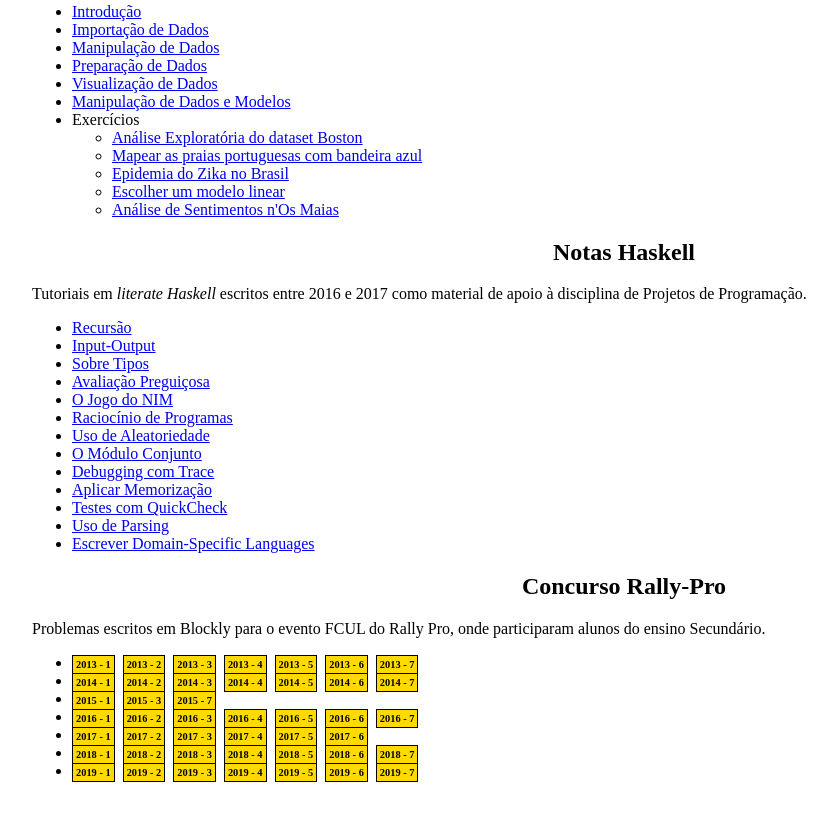
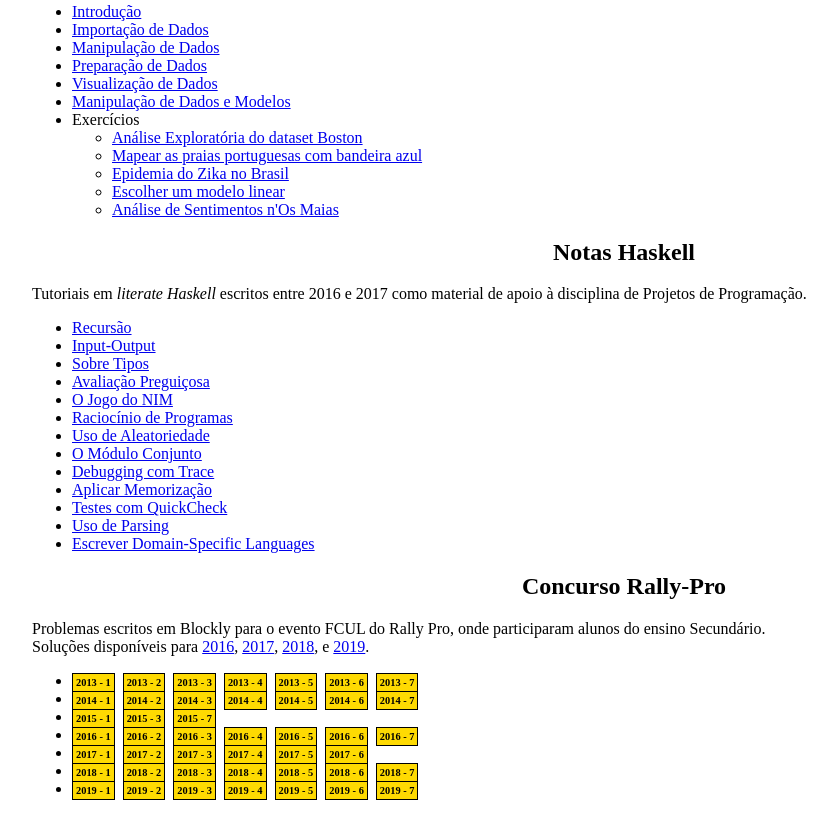
Before and after one commit to jpneto/programming, a plain HTML site: page index.html in a window 1280 px wide. Shown: the part 995-1809 px from the top of the page, without its empty margins (16-853 px from the left). Drawn offline with Linux system fonts and the light colour scheme.

Commit message:
add sols to rally pro

```diff
--- a/index.html
+++ b/index.html
@@ -157,7 +157,7 @@
 
 <blockquote>
 
-<p>Problemas escritos em Blockly para o evento FCUL do Rally Pro, onde participaram alunos do ensino Secundário.</p>
+<p>Problemas escritos em Blockly para o evento FCUL do Rally Pro, onde participaram alunos do ensino Secundário. <br>Soluções disponíveis para <a href="rally_pro/sols/2016.pdf">2016</a>, <a href="rally_pro/sols/2017.pdf">2017</a>, <a href="rally_pro/sols/2018.pdf">2018</a>, e <a href="rally_pro/sols/2019.pdf">2019</a>.</p>
 
   <ul>
     <li>
```
Also changed, not shown: 4 other files.
